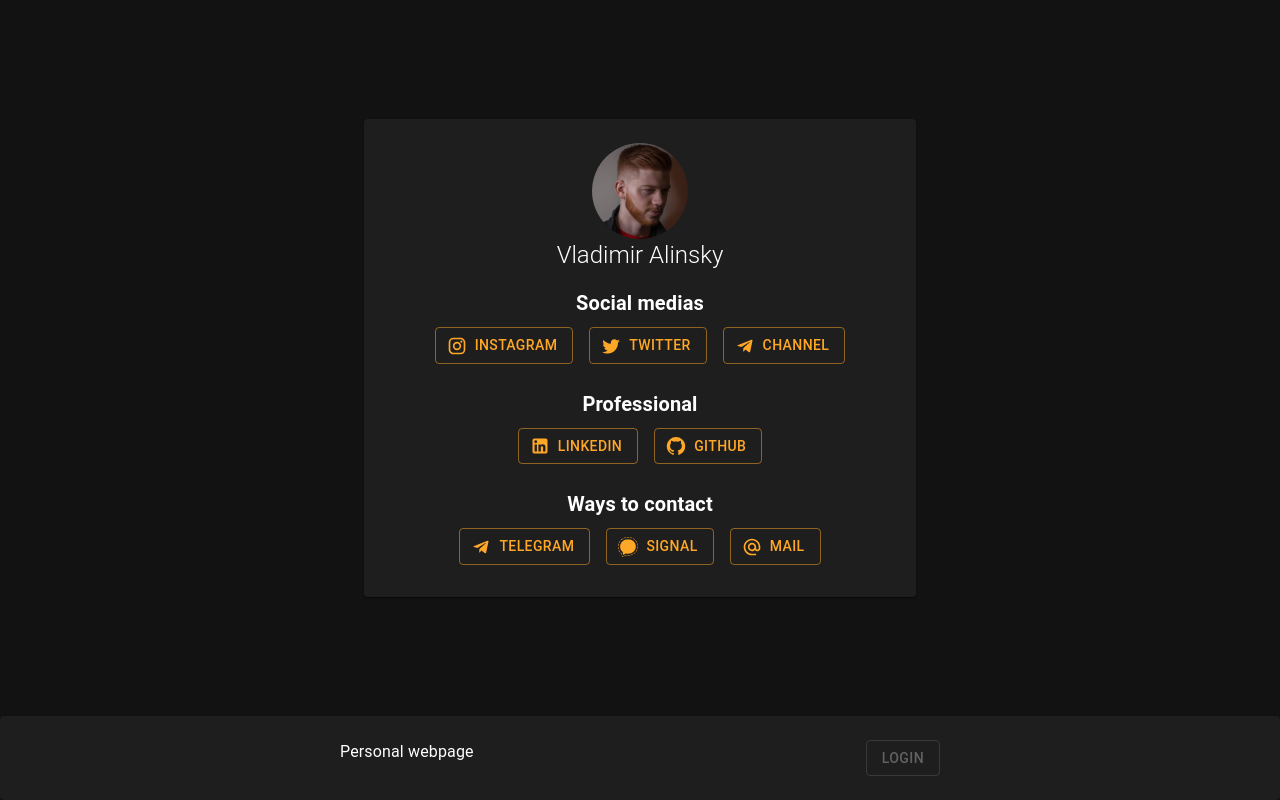
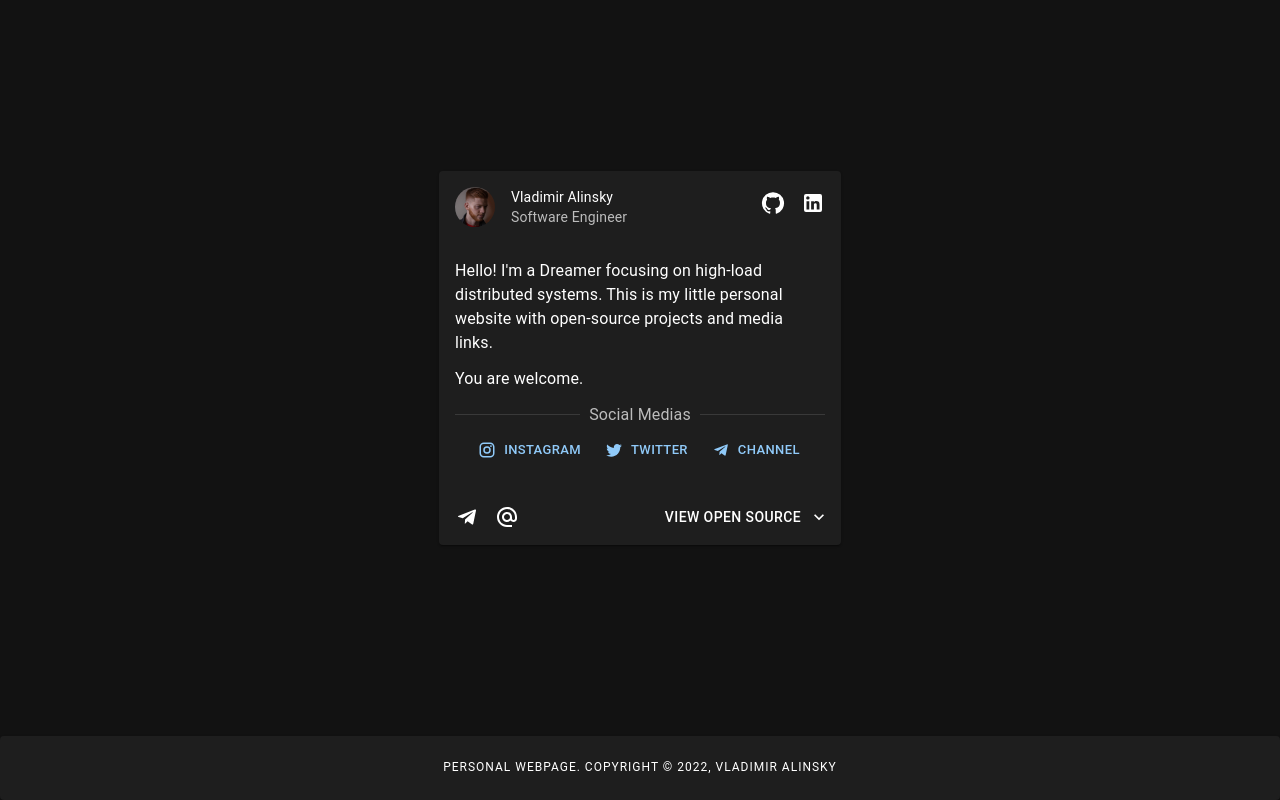
Before and after one commit to SKY-ALIN/Alinsky.tech, a React (Create React App) app: page / in a window 1280 px wide. Built offline with nearby package versions, Linux system fonts and the light colour scheme.

Commit message:
Make new modern design

```diff
--- a/src/App.tsx
+++ b/src/App.tsx
@@ -7,19 +7,24 @@ import {
   Box,
   Button,
   Container,
-  Snackbar,
   Paper,
-  Typography
+  Typography,
+  Card,
+  CardHeader,
+  CardContent,
+  CardActions,
+  IconButton,
+  Divider,
+  ButtonGroup
 } from "@mui/material";
-import MuiAlert, { AlertProps } from '@mui/material/Alert';
 
-import { ReactComponent as SignalIcon } from './signal.svg'
 import InstagramIcon from '@mui/icons-material/Instagram';
 import TwitterIcon from '@mui/icons-material/Twitter';
 import GitHubIcon from '@mui/icons-material/GitHub';
 import LinkedInIcon from '@mui/icons-material/LinkedIn';
 import TelegramIcon from '@mui/icons-material/Telegram';
 import AlternateEmailIcon from '@mui/icons-material/AlternateEmail';
+import ExpandMoreIcon from '@mui/icons-material/ExpandMore';
 
 declare module '@mui/material/styles' {
   interface Theme {
@@ -41,7 +46,7 @@ const darkTheme = createTheme({
   }
 });
 
-const maxWidth = '600px';  // 768
+const maxWidth = '450px';
 
 const useStyles = makeStyles({
   root: {
@@ -52,7 +57,6 @@ const useStyles = makeStyles({
     maxWidth: maxWidth,
     minHeight: '100vh',
     alignItems: 'center',
-    textAlign: 'center',
     justifyContent: 'center',
     flexDirection: "column",
   },
@@ -61,23 +65,20 @@ const useStyles = makeStyles({
     position: "fixed",
     bottom: 0,
   },
+  paper: {
+    margin: "24px 16px",
+    padding: "24px 8px",
+  },
   block: {
     paddingTop: "16px"
   }
 })
 
-const Alert = React.forwardRef<HTMLDivElement, AlertProps>(function Alert(
-  props,
-  ref,
-) {
-  return <MuiAlert elevation={6} ref={ref} variant="filled" {...props} />;
-});
-
 function MediaButton({text, icon, ...props}: {text: string, icon: JSX.Element, href?: string, onClick?: () => void}) {
   return (
     <Button
-      variant="outlined"
-      color="warning"
+      variant="text"
+      size="small"
       sx={{margin: "8px"}}
       startIcon={icon}
       {...props}
@@ -90,12 +91,9 @@ function MediaButton({text, icon, ...props}: {text: string, icon: JSX.Element, h
 function App() {
   const classes = useStyles();
 
-  const [openSignalAlert, setOpenSignalAlert] = React.useState(false);
-  const handleCloseSignalAlert = (event?: React.SyntheticEvent, reason?: string) => {
-    if (reason === 'clickaway') {
-      return;
-    }
-    setOpenSignalAlert(false);
+  const [expanded, setExpanded] = React.useState(false);
+  const handleExpandClick = () => {
+    setExpanded(!expanded);
   };
 
   return (
@@ -103,64 +101,71 @@ function App() {
       <CssBaseline />
       <div className={classes.root}>
         <Container>
-          <Paper sx={{padding: "24px 8px"}}>
-            <Avatar
-              src={process.env.PUBLIC_URL + '/me.png'}
-              sx={{
-                marginLeft: "auto",
-                marginRight: "auto",
-                width: 96,
-                height: 96
-              }}
+
+          <Card sx={{ maxWidth: maxWidth }}>
+            <CardHeader
+              avatar={
+                <Avatar src={process.env.PUBLIC_URL + '/me.png'} />
+              }
+              title="Vladimir Alinsky"
+              subheader="Software Engineer"
+              action={
+                <ButtonGroup>
+                  <IconButton aria-label="GitHub" href="https://github.com/SKY-ALIN">
+                    <GitHubIcon />
+                  </IconButton>
+
+                  <IconButton aria-label="LinkedIn" href="https://www.linkedin.com/in/alinsky/">
+                    <LinkedInIcon />
+                  </IconButton>
+                </ButtonGroup>
+              }
             />
-            <Typography variant="h5" sx={{ fontWeight: 'light' }}>Vladimir Alinsky</Typography>
 
-            <Box className={classes.block}>
-              <Typography variant="h6" sx={{ fontWeight: 'bold' }}>Social medias</Typography>
-              <MediaButton text="Instagram" icon={<InstagramIcon />} href="https://www.instagram.com/sky.alin/" />
-              <MediaButton text="Twitter" icon={<TwitterIcon />} href="https://twitter.com/AlinskyVladimir" />
-              <MediaButton text="Channel" icon={<TelegramIcon />} href="https://t.me/alinsky_tech" />
-            </Box>
+            <CardContent>
+              <Typography sx={{ mb: 1.5 }}>
+                Hello! I'm a Dreamer focusing on high-load distributed systems.
+                This is my little personal website with open-source projects and media links.
+              </Typography>
+              <Typography sx={{ mb: 1.5 }}>
+                You are welcome.
+              </Typography>
 
-            <Box className={classes.block}>
-              <Typography variant="h6" sx={{ fontWeight: 'bold' }}>Professional</Typography>
-              <MediaButton text="LinkedIn" icon={<LinkedInIcon />} href="https://www.linkedin.com/in/alinsky/" />
-              <MediaButton text="GitHub" icon={<GitHubIcon />} href="https://github.com/SKY-ALIN" />
-            </Box>
+              <Divider><Typography color="text.secondary">Social Medias</Typography></Divider>
+              <Box sx={{textAlign: 'center'}}>
+                <MediaButton text="Instagram" icon={<InstagramIcon />} href="https://www.instagram.com/sky.alin/" />
+                <MediaButton text="Twitter" icon={<TwitterIcon />} href="https://twitter.com/AlinskyVladimir" />
+                <MediaButton text="Channel" icon={<TelegramIcon />} href="https://t.me/alinsky_tech" />
+              </Box>
+            </CardContent>
 
-            <Box className={classes.block}>
-              <Typography variant="h6" sx={{ fontWeight: 'bold' }}>Ways to contact</Typography>
+            <CardActions disableSpacing>
+              <IconButton aria-label="Telegram" href="https://t.me/sky_alin">
+                <TelegramIcon />
+              </IconButton>
 
-              <MediaButton text="Telegram" icon={<TelegramIcon />} href="https://t.me/sky_alin" />
-              <MediaButton
-                text="Signal"
-                icon={<SignalIcon fill="#ffa726" width="1em" height="1em" />}
-                onClick={() => setOpenSignalAlert(true)}
-              />
-              <MediaButton text="Mail" icon={<AlternateEmailIcon />} href="mailto:vladimir@alinsky.tech" />
-            </Box>
-          </Paper>
+              <IconButton aria-label="Email" href="mailto:vladimir@alinsky.tech">
+                <AlternateEmailIcon />
+              </IconButton>
+
+              <Button
+                sx={{marginLeft: 'auto'}}
+                color="inherit"
+                onClick={handleExpandClick}
+                endIcon={<ExpandMoreIcon />}
+              >View Open Source</Button>
+            </CardActions>
+          </Card>
 
         </Container>
 
-        <Paper className={classes.footer} sx={{padding: "24px 16px"}}>
-          <Box sx={{maxWidth: maxWidth, marginRight: "auto", marginLeft: "auto"}}>
-            <Typography sx={{float: "left"}}>Personal webpage</Typography>
-            <Button variant="outlined" sx={{float: "right"}} disabled>Login</Button>
+        <Paper className={classes.footer} sx={{padding: "16px 16px"}}>
+          <Box sx={{maxWidth: maxWidth, marginRight: "auto", marginLeft: "auto", textAlign: 'center'}}>
+            <Typography variant="overline">Personal webpage. Copyright © 2022, Vladimir Alinsky</Typography>
           </Box>
         </Paper>
+
       </div>
-
-      <Snackbar
-        open={openSignalAlert}
-        autoHideDuration={3500}
-        anchorOrigin={{ vertical: 'top', horizontal: 'center' }}
-        onClose={handleCloseSignalAlert}
-      >
-        <Alert severity="warning" sx={{ width: '100%' }} onClose={handleCloseSignalAlert}>
-          Available upon personal request only. Request by Email or Telegram.
-        </Alert>
-      </Snackbar>
     </ThemeProvider>
   );
 }
```
